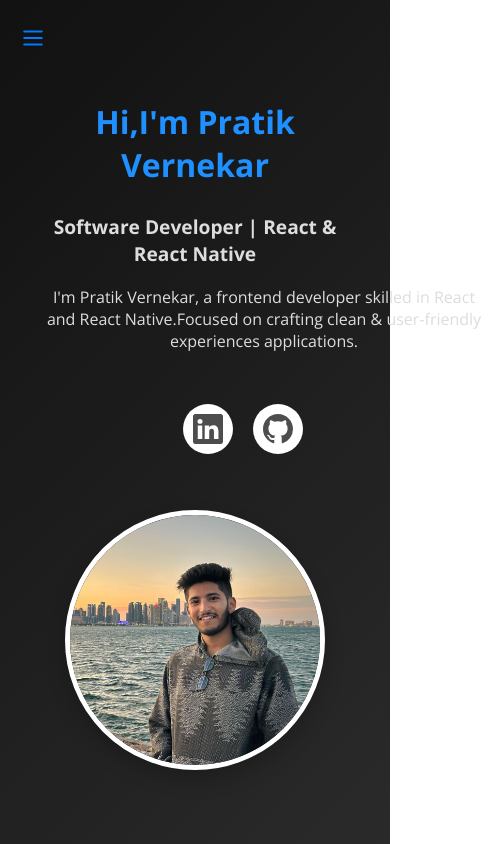
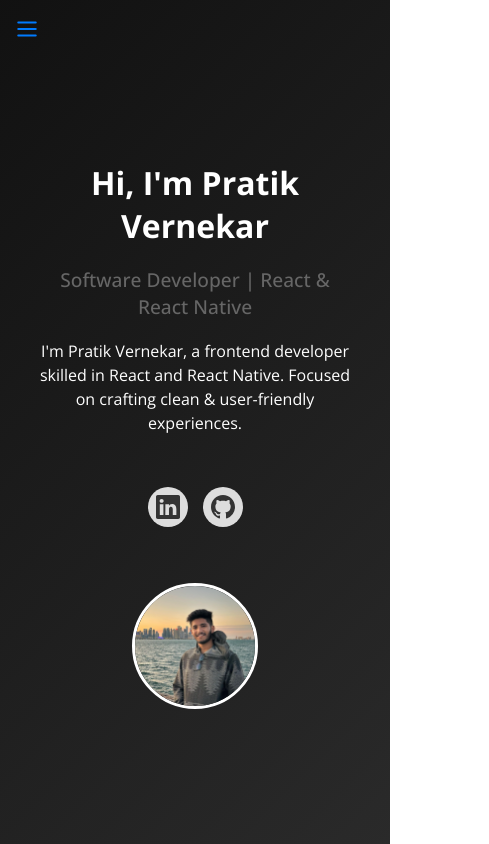
Before and after one commit to pratikvernekar/my-portfolio, a React (Vite) app: page / in a window 390 px wide. Shown: the top 844 px of the page, 489 px wide, since content can reach past the window. Built offline with nearby package versions, Linux system fonts and the light colour scheme.

Commit message:
responsive

```diff
--- a/src/components/Header.css
+++ b/src/components/Header.css
@@ -99,14 +99,18 @@
   /* background: transparent; */
   border: none;
   cursor: pointer;
+  /* border: 1px solid #007bff; */
 }
 
 @media (max-width: 768px) {
   .menu-button {
     display: block;
     position: absolute;
-    left: -50px;
-    top: 10px;
+    left: 2%;
+    top: 50%;
+    background: transparent;
+    /* border: 1px solid #007bff; */
+
   }
 
   .header-right {
@@ -155,8 +159,8 @@
 
   .toggle-button {
     position: absolute;
-    right: 2%;
-    top: 2%;
+    right: 1%;
+    top: 0%;
     /* margin-right: auto; */
   }
 
--- a/src/components/Header.jsx
+++ b/src/components/Header.jsx
@@ -22,7 +22,11 @@
   return (
     <header className={`header ${isVisible ? "vidsible" : "hiddsen"}`}>
       <button className="menu-button" onClick={() => setMenuOpen(!menuOpen)}>
-        {menuOpen ? <X size={24} /> : <Menu size={26} />}
+        {menuOpen ? (
+          <X size={26} color="#007bff" />
+        ) : (
+          <Menu size={26} color="#007bff" />
+        )}
       </button>
       <div className={`header-right ${menuOpen ? "menu-open" : ""}`}>
         <nav>
--- a/src/components/Section.css
+++ b/src/components/Section.css
@@ -5,243 +5,145 @@
   justify-content: center;
   align-items: center;
   min-height: 100vh;
-  /* border-radius: 10px; */
-  transition: background 0.3s ease-in-out, color 0.3s ease-in-out;
+  transition: background 0.3s ease-in-out;
 }
 
-/* Light Mode */
 .light {
-  background: linear-gradient(
-    90deg,
-    rgba(0, 123, 255, 0.2),
-    rgba(255, 255, 255, 0.5)
-  );
-  color: black;
+  background-color: #ffffff;
+  color: #333;
 }
 
-/* Dark Mode */
 .dark {
-  background: linear-gradient(90deg, rgba(0, 0, 0, 0.8), rgba(50, 50, 50, 0.6));
-  color: white;
+  background-color: #121212;
+  color: #ffffff;
 }
 
 .section-content {
   display: flex;
+  flex-direction: row;
   align-items: center;
   justify-content: space-between;
-  gap: 40px;
+  width: 100%;
   max-width: 1200px;
-  width: 100%;
 }
 
 .text {
-  flex: 1;
+  max-width: 600px;
 }
 
-.text h2 {
+h2 {
   font-size: 2rem;
-  color: #007bff;
-  /* border: 1px solid #007bff; */
+  font-weight: bold;
+  margin-bottom: 10px;
 }
 
-.text .role {
+.role {
   font-size: 1.2rem;
-  font-weight: bold;
-  /* border: 1px solid #007bff; */
-  /* margin: 10px 0; */
+  font-weight: 500;
+  color: #666;
 }
 
-.text .description {
+.description {
   font-size: 1rem;
-  min-width: 450px;
+  line-height: 1.5;
+  margin-top: 10px;
 }
-.b1 {
-  border: 1px solid #007bff;
+
+.social-links ul {
+  display: flex;
+  gap: 15px;
+  list-style: none;
+  padding: 0;
 }
-/* Light Mode Text */
-.light .text h2,
-.light .role,
-.light .description {
-  color: black;
+
+.icon-content {
+  position: relative;
+}
+
+.icon-content a {
+  display: flex;
+  align-items: center;
+  justify-content: center;
+  width: 40px;
+  height: 40px;
+  border-radius: 50%;
+  background-color: #ddd;
+  transition: background 0.3s ease-in-out;
+}
+
+.icon-content a:hover {
+  background-color: #555;
+}
+
+.icon-content svg {
+  width: 24px;
+  height: 24px;
+  color: #333;
+}
+
+.tooltip {
+  position: absolute;
+  bottom: -30px;
+  left: 50%;
+  transform: translateX(-50%);
+  background: #333;
+  color: white;
+  padding: 5px 10px;
+  border-radius: 5px;
+  font-size: 0.8rem;
+  opacity: 0;
+  transition: opacity 0.3s;
+  pointer-events: none;
+}
+
+.icon-content:hover .tooltip {
+  opacity: 1;
+}
+
+.image-container {
+  display: flex;
+  align-items: center;
+  justify-content: center;
+}
+
+.profile-image {
+  width: 150px;
+  height: 150px;
+  border-radius: 50%;
+  object-fit: cover;
+  transition: transform 0.3s ease-in-out;
+}
+
+.profile-image:hover {
+  transform: scale(1.05);
 }
 
 .darkBorder {
-  border: 5px solid #ffffff;
-  border-radius: 10px;
-}
-.lightBorder {
-  border: 5px solid #3b3b3b;
-  border-radius: 10px;
-}
-/* Dark Mode Text */
-.dark .text h2 {
-  color: #1e90ff;
+  border: 3px solid #fff;
 }
 
-.dark .role,
-.dark .description {
-  color: #ddd;
+.lightBorder {
+  border: 3px solid #333;
 }
 
-.image-container {
-  flex: 1;
-  display: flex;
-  justify-content: center;
-  align-items: center;
-}
-
-.profile-image {
-  width: 250px;
-  height: 250px;
-  border-radius: 50%;
-  object-fit: cover;
-  box-shadow: 0px 10px 20px rgba(0, 0, 0, 0.2);
-}
-
-.social-links {
-  /* border: 1px solid #007bff; */
-  width: 10%;
-}
-
-/* Responsive */
+/* Responsive Design */
 @media (max-width: 768px) {
   .section-content {
     flex-direction: column;
     text-align: center;
   }
 
-  .image-container {
+  .text {
+    max-width: 100%;
+  }
+
+  .social-links ul {
+    justify-content: center;
+  }
+
+  .profile-image {
+    width: 120px;
+    height: 120px;
     margin-top: 20px;
   }
-
-  .social-links {
-    width: 40%;
-  }
 }
-
-/* From Uiverse.io by wilsondesouza */
-ul {
-  list-style: none;
-}
-
-.example-2 {
-  display: flex;
-  justify-content: space-between;
-  align-items: center;
-  /* border: 1px solid #e1e1e1; */
-}
-.example-2 .icon-content {
-  margin: 0 10px;
-  box-sizing: border-box;
-  position: relative;
-}
-.example-2 .icon-content .tooltip {
-  position: absolute;
-  top: -30px;
-  left: 50%;
-  transform: translateX(-50%);
-  color: #fff;
-  padding: 6px 10px;
-  border-radius: 5px;
-  opacity: 0;
-  visibility: hidden;
-  font-size: 14px;
-  transition: all 0.3s ease;
-}
-.example-2 .icon-content:hover .tooltip {
-  opacity: 1;
-  visibility: visible;
-  top: -50px;
-}
-.example-2 .icon-content a {
-  position: relative;
-  overflow: hidden;
-  display: flex;
-  justify-content: center;
-  align-items: center;
-  width: 50px;
-  height: 50px;
-  border-radius: 50%;
-  color: #4d4d4d;
-  background-color: #fff;
-  transition: all 0.3s ease-in-out;
-}
-.example-2 .icon-content a:hover {
-  box-shadow: 3px 2px 45px 0px rgb(0 0 0 / 12%);
-}
-.example-2 .icon-content a svg {
-  position: relative;
-  z-index: 1;
-  width: 30px;
-  height: 30px;
-}
-.example-2 .icon-content a:hover {
-  color: white;
-}
-.example-2 .icon-content a .filled {
-  position: absolute;
-  top: auto;
-  bottom: 0;
-  left: 0;
-  width: 100%;
-  height: 0;
-  background-color: #000;
-  transition: all 0.3s ease-in-out;
-}
-.example-2 .icon-content a:hover .filled {
-  height: 100%;
-}
-
-.example-2 .icon-content a[data-social="linkedin"] .filled,
-.example-2 .icon-content a[data-social="linkedin"] ~ .tooltip {
-  background-color: #0274b3;
-}
-
-.example-2 .icon-content a[data-social="github"] .filled,
-.example-2 .icon-content a[data-social="github"] ~ .tooltip {
-  background-color: #24262a;
-}
-.example-2 .icon-content a[data-social="instagram"] .filled,
-.example-2 .icon-content a[data-social="instagram"] ~ .tooltip {
-  background: linear-gradient(
-    45deg,
-    #405de6,
-    #5b51db,
-    #b33ab4,
-    #c135b4,
-    #e1306c,
-    #fd1f1f
-  );
-}
-.example-2 .icon-content a[data-social="youtube"] .filled,
-.example-2 .icon-content a[data-social="youtube"] ~ .tooltip {
-  background-color: #ff0000;
-}
-
-/* From Uiverse.io by adamgiebl */
-button {
-  position: relative;
-  display: inline-block;
-  margin-left: 40px;
-  padding: 15px 30px;
-  text-align: center;
-  font-size: 18px;
-  letter-spacing: 1px;
-  text-decoration: none;
-  color: #007bff;
-  background: transparent;
-  cursor: pointer;
-  transition: ease-out 0.5s;
-  border: 2px solid #007bff;
-  border-radius: 10px;
-  box-shadow: inset 0 0 0 0 #007bff;
-}
-
-button:hover {
-  color: white;
-  box-shadow: inset 0 -100px 0 0 #007bff;
-}
-
-button:active {
-  transform: scale(0.9);
-}
--- a/src/components/Section.jsx
+++ b/src/components/Section.jsx
@@ -6,83 +6,40 @@
     <section id={id} className={`section ${darkMode ? "dark" : "light"}`}>
       <div className="section-content">
         <div className="text">
-          <h2>Hi,I'm Pratik Vernekar</h2>
+          <h2>Hi, I'm Pratik Vernekar</h2>
           {children}
           <p className="role">Software Developer | React & React Native</p>
           <p className="description">
             I'm Pratik Vernekar, a frontend developer skilled in React and React
-            Native.Focused on crafting clean & user-friendly experiences
-            applications.
+            Native. Focused on crafting clean & user-friendly experiences.
           </p>
         </div>
 
         <div className="social-links">
-          <ul class="example-2">
-            <li class="icon-content">
-              <a
-                target="_blank"
-                href="https://www.linkedin.com/in/pratik-vernekar-7b036a170/"
-                aria-label="LinkedIn"
-                data-social="linkedin"
-              >
-                <div class="filled"></div>
-                <svg
-                  xmlns="http://www.w3.org/2000/svg"
-                  width="16"
-                  height="16"
-                  fill="currentColor"
-                  class="bi bi-linkedin"
-                  viewBox="0 0 16 16"
-                  xml:space="preserve"
-                >
-                  <path
-                    d="M0 1.146C0 .513.526 0 1.175 0h13.65C15.474 0 16 .513 16 1.146v13.708c0 .633-.526 1.146-1.175 1.146H1.175C.526 16 0 15.487 0 14.854zm4.943 12.248V6.169H2.542v7.225zm-1.2-8.212c.837 0 1.358-.554 1.358-1.248-.015-.709-.52-1.248-1.342-1.248S2.4 3.226 2.4 3.934c0 .694.521 1.248 1.327 1.248zm4.908 8.212V9.359c0-.216.016-.432.08-.586.173-.431.568-.878 1.232-.878.869 0 1.216.662 1.216 1.634v3.865h2.401V9.25c0-2.22-1.184-3.252-2.764-3.252-1.274 0-1.845.7-2.165 1.193v.025h-.016l.016-.025V6.169h-2.4c.03.678 0 7.225 0 7.225z"
-                    fill="currentColor"
-                  ></path>
+          <ul className="example-2">
+            <li className="icon-content">
+              <a target="_blank" href="https://www.linkedin.com/in/pratik-vernekar-7b036a170/" aria-label="LinkedIn" data-social="linkedin">
+                <div className="filled"></div>
+                <svg xmlns="http://www.w3.org/2000/svg" width="16" height="16" fill="currentColor" className="bi bi-linkedin" viewBox="0 0 16 16">
+                  <path d="M0 1.146C0 .513.526 0 1.175 0h13.65C15.474 0 16 .513 16 1.146v13.708c0 .633-.526 1.146-1.175 1.146H1.175C.526 16 0 15.487 0 14.854zm4.943 12.248V6.169H2.542v7.225zm-1.2-8.212c.837 0 1.358-.554 1.358-1.248-.015-.709-.52-1.248-1.342-1.248S2.4 3.226 2.4 3.934c0 .694.521 1.248 1.327 1.248zm4.908 8.212V9.359c0-.216.016-.432.08-.586.173-.431.568-.878 1.232-.878.869 0 1.216.662 1.216 1.634v3.865h2.401V9.25c0-2.22-1.184-3.252-2.764-3.252-1.274 0-1.845.7-2.165 1.193v.025h-.016l.016-.025V6.169h-2.4c.03.678 0 7.225 0 7.225z" fill="currentColor"></path>
                 </svg>
               </a>
-              <div class="tooltip">LinkedIn</div>
+              <div className="tooltip">LinkedIn</div>
             </li>
-            <li class="icon-content">
-              <a
-                target="_blank"
-                href="https://github.com/pratikvernekar"
-                aria-label="GitHub"
-                data-social="github"
-              >
-                <div class="filled"></div>
-                <svg
-                  xmlns="http://www.w3.org/2000/svg"
-                  width="16"
-                  height="16"
-                  fill="currentColor"
-                  class="bi bi-github"
-                  viewBox="0 0 16 16"
-                  xml:space="preserve"
-                >
-                  <path
-                    d="M8 0C3.58 0 0 3.58 0 8c0 3.54 2.29 6.53 5.47 7.59.4.07.55-.17.55-.38 0-.19-.01-.82-.01-1.49-2.01.37-2.53-.49-2.69-.94-.09-.23-.48-.94-.82-1.13-.28-.15-.68-.52-.01-.53.63-.01 1.08.58 1.23.82.72 1.21 1.87.87 2.33.66.07-.52.28-.87.51-1.07-1.78-.2-3.64-.89-3.64-3.95 0-.87.31-1.59.82-2.15-.08-.2-.36-1.02.08-2.12 0 0 .67-.21 2.2.82.64-.18 1.32-.27 2-.27s1.36.09 2 .27c1.53-1.04 2.2-.82 2.2-.82.44 1.1.16 1.92.08 2.12.51.56.82 1.27.82 2.15 0 3.07-1.87 3.75-3.65 3.95.29.25.54.73.54 1.48 0 1.07-.01 1.93-.01 2.2 0 .21.15.46.55.38A8.01 8.01 0 0 0 16 8c0-4.42-3.58-8-8-8"
-                    fill="currentColor"
-                  ></path>
+            <li className="icon-content">
+              <a target="_blank" href="https://github.com/pratikvernekar" aria-label="GitHub" data-social="github">
+                <div className="filled"></div>
+                <svg xmlns="http://www.w3.org/2000/svg" width="16" height="16" fill="currentColor" className="bi bi-github" viewBox="0 0 16 16">
+                  <path d="M8 0C3.58 0 0 3.58 0 8c0 3.54 2.29 6.53 5.47 7.59.4.07.55-.17.55-.38 0-.19-.01-.82-.01-1.49-2.01.37-2.53-.49-2.69-.94-.09-.23-.48-.94-.82-1.13-.28-.15-.68-.52-.01-.53.63-.01 1.08.58 1.23.82.72 1.21 1.87.87 2.33.66.07-.52.28-.87.51-1.07-1.78-.2-3.64-.89-3.64-3.95 0-.87.31-1.59.82-2.15-.08-.2-.36-1.02.08-2.12 0 0 .67-.21 2.2.82.64-.18 1.32-.27 2-.27s1.36.09 2 .27c1.53-1.04 2.2-.82 2.2-.82.44 1.1.16 1.92.08 2.12.51.56.82 1.27.82 2.15 0 3.07-1.87 3.75-3.65 3.95.29.25.54.73.54 1.48 0 1.07-.01 1.93-.01 2.2 0 .21.15.46.55.38A8.01 8.01 0 0 0 16 8c0-4.42-3.58-8-8-8" fill="currentColor"></path>
                 </svg>
               </a>
-              <div class="tooltip">GitHub</div>
+              <div className="tooltip">GitHub</div>
             </li>
           </ul>
-
-          {/* <a target="_blank" href="mailto:vernekarpratik26.pv@gmail.com">
-            <button>Email</button>
-          </a> */}
         </div>
 
-        <div className={`image-container`}>
-          <img
-            src={profilePic}
-            alt="Profile"
-            className={`profile-image ${
-              darkMode ? "darkBorder" : "lightBorder"
-            }`}
-          />
+        <div className="image-container">
+          <img src={profilePic} alt="Profile" className={`profile-image ${darkMode ? "darkBorder" : "lightBorder"}`} />
         </div>
       </div>
     </section>
```
Lines whose indentation alone changed are shown as unchanged.
